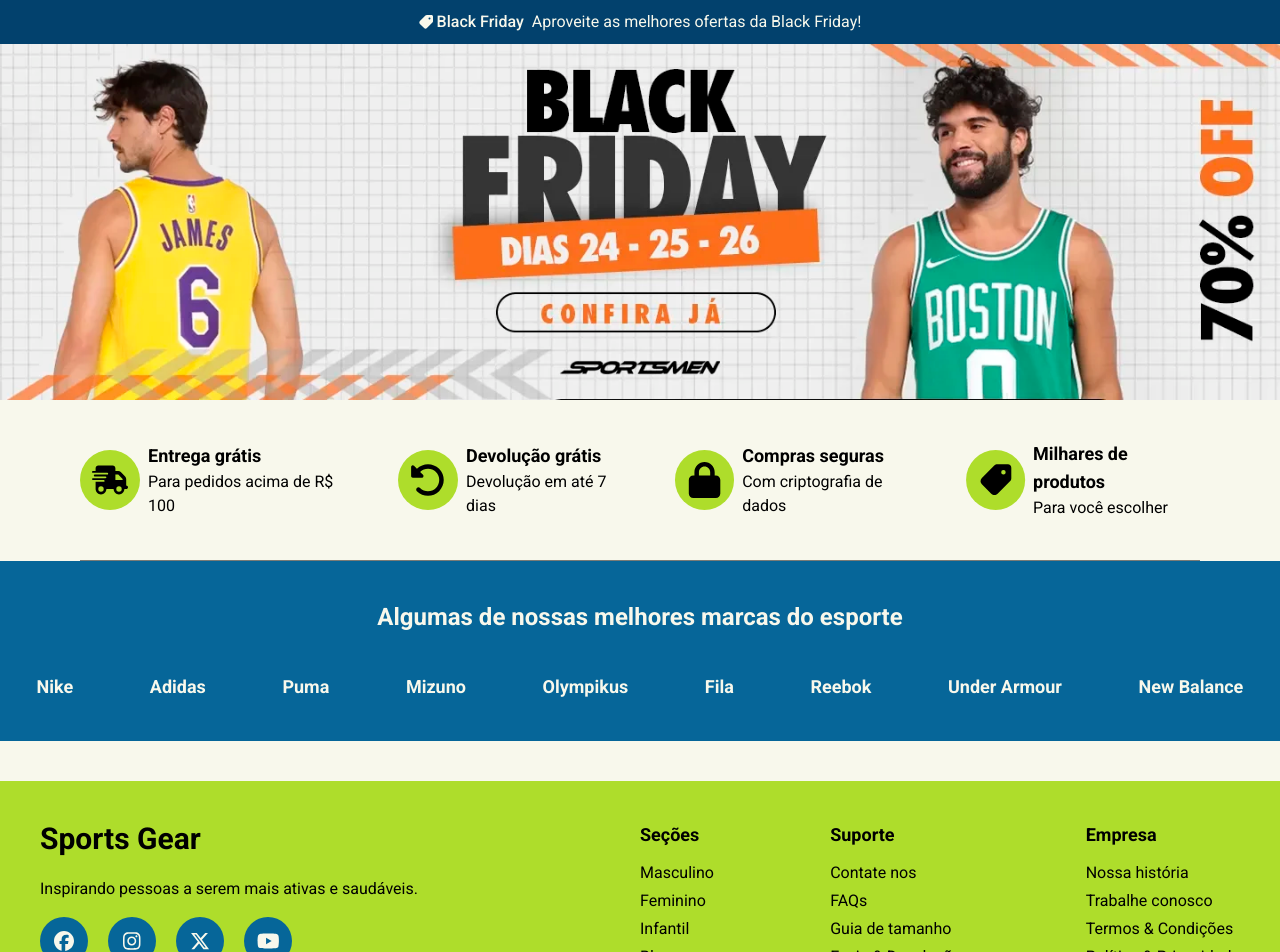
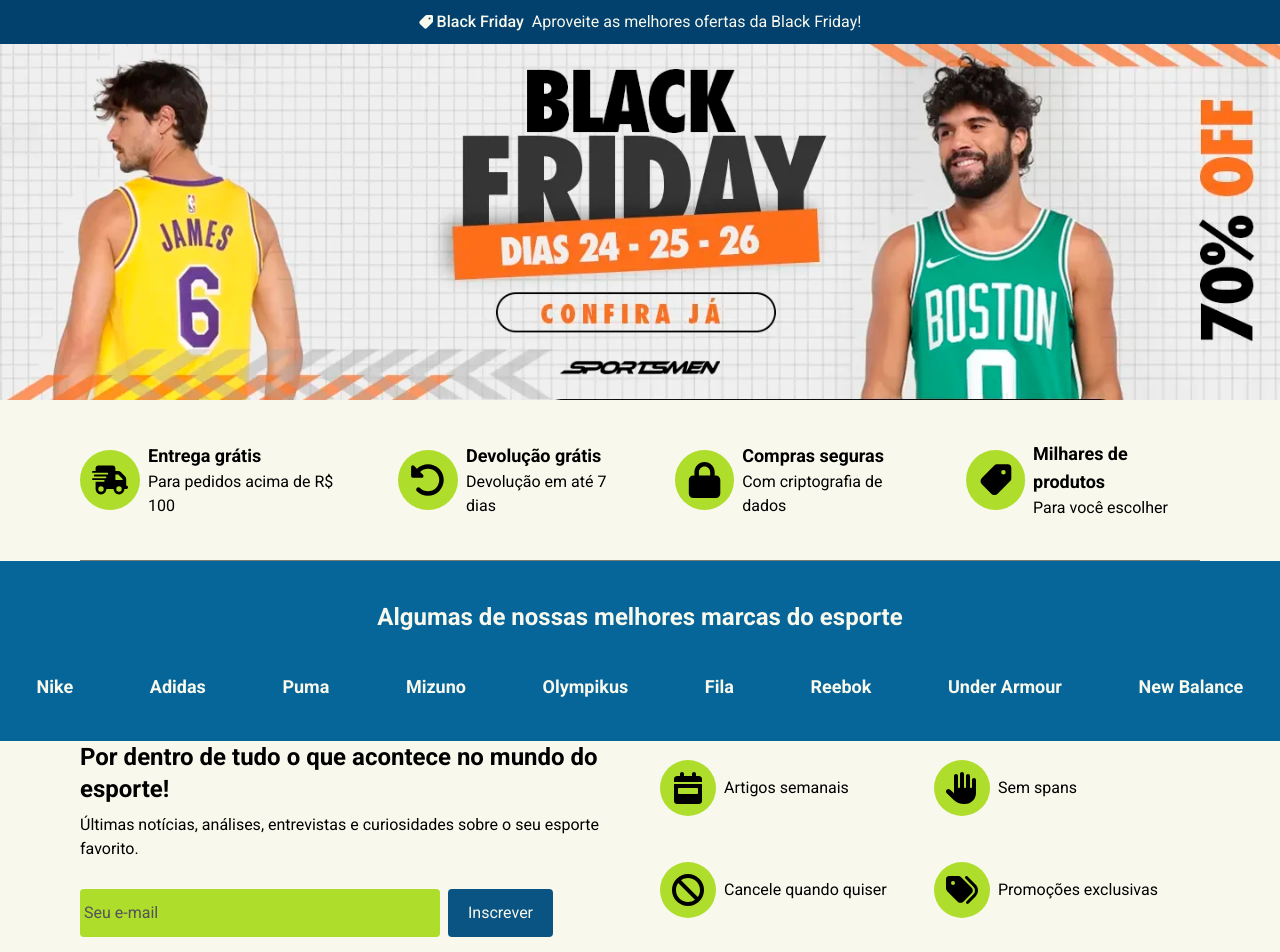
Before and after one commit to lucaslinyker/SportsGear, a React (Vite) app: page / in a window 1280 px wide. Shown: the top 952 px of the page. Built offline with nearby package versions, Linux system fonts and the light colour scheme.

Commit message:
✨ feat: criar componente Newsletter

```diff
--- a/src/components/Main.jsx
+++ b/src/components/Main.jsx
@@ -1,5 +1,6 @@
 import { Features } from './Features.jsx'
 import { Brands } from './Brands.jsx'
+import { Newsletter } from './Newsletter.jsx'
 
 export function Main() {
   return (
@@ -8,6 +9,8 @@ export function Main() {
       <hr className='border-black/50' />
 
       <Brands />
+
+      <Newsletter />
     </main>
   )
 }
--- /dev/null
+++ b/src/components/Newsletter.jsx
@@ -0,0 +1,57 @@
+import { FontAwesomeIcon } from '@fortawesome/react-fontawesome'
+import { faCalendarWeek, faHand, faBan, faTags } from '@fortawesome/free-solid-svg-icons'
+
+const newsletterInfo = [
+  { icon: faCalendarWeek, text: 'Artigos semanais' },
+  { icon: faHand, text: 'Sem spans' },
+  { icon: faBan, text: 'Cancele quando quiser' },
+  { icon: faTags, text: 'Promoções exclusivas' },
+]
+
+function handleSubmit(event) {
+  event.preventDefault()
+  alert('Você receberá as novidades no seu e-mail!')
+}
+
+//  TODO:  implement the register with firebase
+export function Newsletter() {
+  return (
+    <section className='grid grid-cols-2 lg:grid-cols-6'>
+      <div className='col-span-2 lg:col-span-3 lg:pr-5'>
+        <h2 className='text-2xl font-bold mb-2 col-span-2 lg:col-auto'>
+          Por dentro de tudo o que acontece no mundo do esporte!
+        </h2>
+        <p className='mb-7'>
+          Últimas notícias, análises, entrevistas e curiosidades sobre o seu
+          esporte favorito.
+        </p>
+
+        <form className='h-12 flex gap-2 mb-5 lg:mb-0' onSubmit={(event) => handleSubmit(event)}>
+          <input
+            className='min-w-24 w-2/3 bg-color4 text-color0 text-base rounded px-1 transition-colors focus:outline-none focus:border-2 focus:border-color1 placeholder:text-zinc-600'
+            id='newsletter-email'
+            type='email'
+            placeholder='Seu e-mail'
+            autoComplete='email'
+            required
+          />
+          <button
+            className='px-5 bg-color2 text-color5 text-base rounded transition-colors hover:cursor-pointer hover:bg-color1'
+            type='submit'
+          >
+            Inscrever
+          </button>
+        </form>
+      </div>
+
+      <div className='row-start-2 lg:row-auto col-span-2 lg:col-start-4 lg:col-end-7 grid grid-cols-2 gap-2 lg:pl-5'>
+        {newsletterInfo.map((info, index) => (
+          <div key={index} className='flex items-center gap-2'>
+            <FontAwesomeIcon icon={info.icon} size='2xl' className='newsletter__icon bg-color4 rounded-full size-8 p-3' />
+            <p>{info.text}</p>
+          </div>
+        ))}
+      </div>
+    </section>
+  )
+}
```
